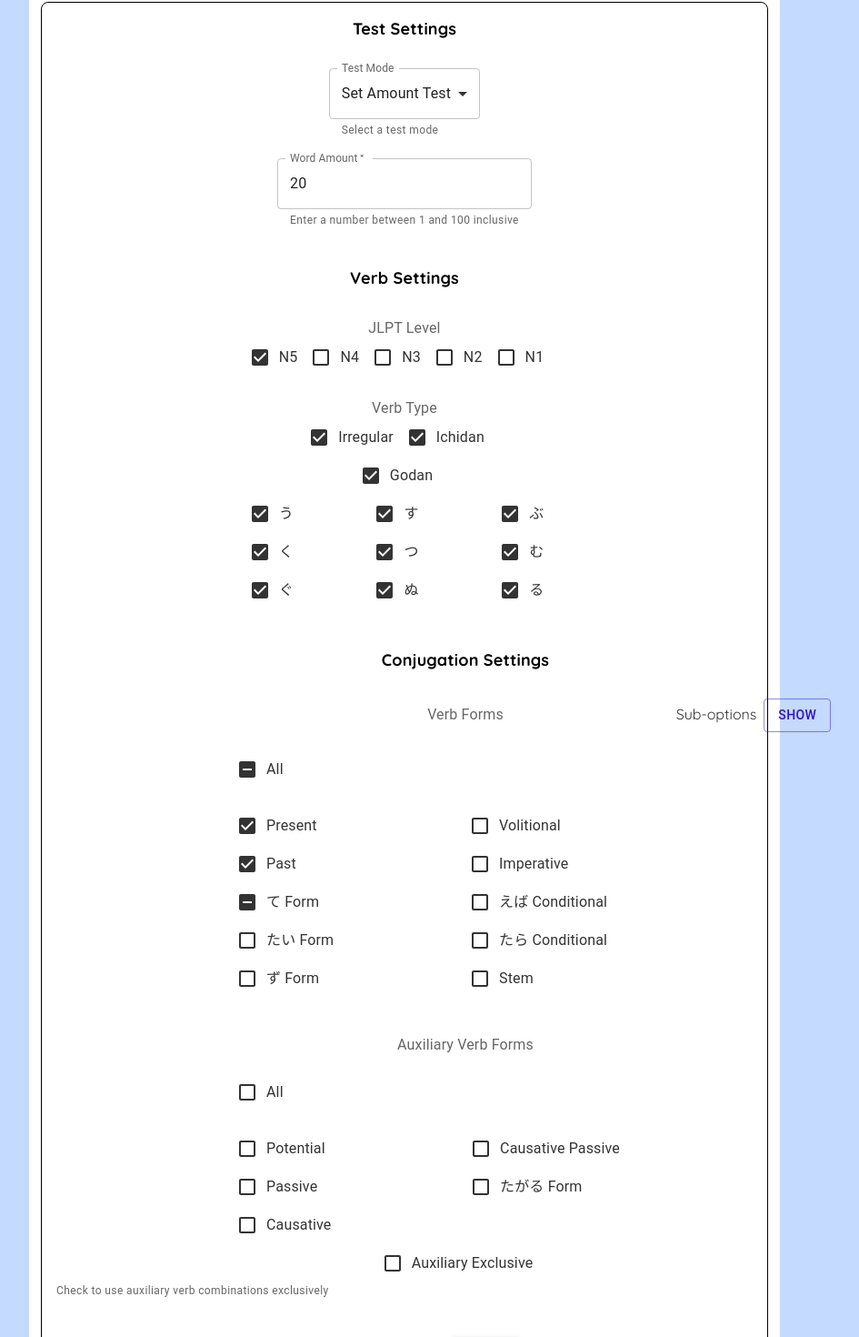
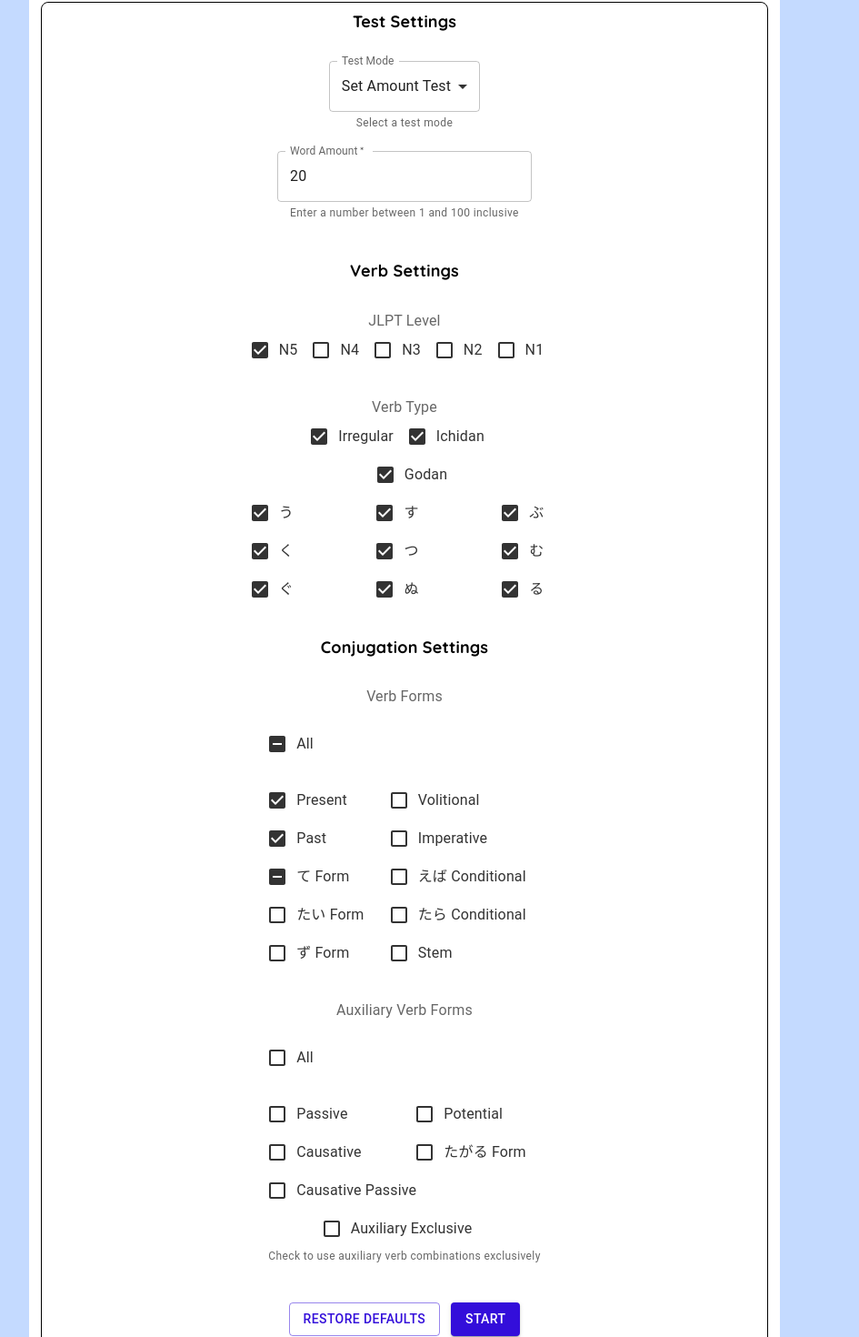
Before and after one commit to dan-turner-djt/Doushiryokucheck, a React (Create React App) app: page / in a window 1280 px wide. Shown: the part 480-1950 px from the top of the page at 91% size, without its empty margins (195-1140 px from the left). Built offline with nearby package versions, Linux system fonts and the light colour scheme.

Commit message:
styling improvements for 320px

```diff
--- a/src/Components/SettingsForm/SettingsForm.tsx
+++ b/src/Components/SettingsForm/SettingsForm.tsx
@@ -592,7 +592,7 @@ const SettingsForm = (props: SettingsFormProps) => {
 							label="Ichidan"
 						/>
 					</span>
-					<div>
+					<div className="godan-checkbox">
 						<FormControlLabel
 							control={
 								<Checkbox checked={checkAllVt()}
@@ -711,7 +711,6 @@ const SettingsForm = (props: SettingsFormProps) => {
 						</div>
 					</div>
 				</FormGroup>
-				<FormHelperText>{ verbTypeError? "Select at least one" : ((verbTypeNoResultsError && !verbLevelError)? "These settings will give no verbs, select more options" : "") }</FormHelperText>
 			</div>
 		);
 	};
@@ -903,7 +902,7 @@ const SettingsForm = (props: SettingsFormProps) => {
 	};
 
 	return (
-		<Box sx={{ p: 2, border: "1px solid black", borderRadius: 2 }}>
+		<Box sx={{ p: 1, border: "1px solid black", borderRadius: 2 }}>
 			<form className="form settings-form" onSubmit={ handleSubmit }>
 				<div>
 					<FormControl component="fieldset" variant="standard" error={ !fieldData.wordAmount.valid || !fieldData.timeLimit.valid }>
@@ -991,12 +990,14 @@ const SettingsForm = (props: SettingsFormProps) => {
 									/>
 								</span>
 							</FormGroup>
-							<FormHelperText>{ verbLevelError? "Select at least one" : "" }</FormHelperText>
 						</div>
+						<FormHelperText className="helper-text">{ verbLevelError? "Select at least one" : "" }</FormHelperText>
+						<div className="line-break-large"></div>
 						{vtSection()}
+						<FormHelperText className="helper-text">{ verbTypeError? "Select at least one" : ((verbTypeNoResultsError && !verbLevelError)? "These settings will give no verbs, select more options" : "") }</FormHelperText>
 					</FormControl>
 				</div>
-				<div className="line-break"></div>
+				<div className="line-break-large"></div>
 				<div>
 					<FormControl component="fieldset" variant="standard" error={isVerbFormError() || isExclusiveAuxError()}>
 						<FormLabel component="legend" className="form-title">Conjugation Settings</FormLabel>
@@ -1052,14 +1053,14 @@ const SettingsForm = (props: SettingsFormProps) => {
 						}
 						<div className="checkbox-group">
 							<span className="toggle-row">
-								<span></span>
+								{/*<span></span>*/}
 								<FormLabel>Verb Forms</FormLabel>
-								<span>
+								{/*<span>
 									<label style={{marginRight: "8px"}}>Sub-options</label>
 									<Button sx={{marginRight: "16px"}}variant="outlined" color="darkBlue" type="button" onClick={ toggleVfSubOptions }>
 										{showVfSubOptions? "Hide" : "Show"}
-									</Button>
-								</span>
+									</Button>*
+								</span>*/}
 							</span>
 							<div className="line-break"></div>
 							<div className={showVfSubOptions? "checkbox-grid-wide" : "checkbox-grid-slim"}>
@@ -1099,8 +1100,8 @@ const SettingsForm = (props: SettingsFormProps) => {
 								}
 							</div>
 						</div>
-						<FormHelperText style={{margin: "auto"}}>{ isVerbFormError()? "Select at least one" : "" }</FormHelperText>
-						<div className="line-break"></div>
+						<FormHelperText className="helper-text">{ isVerbFormError()? "Select at least one" : "" }</FormHelperText>
+						<div className="line-break-large"></div>
 						<div className="checkbox-group">
 							<FormLabel>Auxiliary Verb Forms</FormLabel>
 							<div className="line-break"></div>
@@ -1109,15 +1110,15 @@ const SettingsForm = (props: SettingsFormProps) => {
 								<div className="line-break"></div>
 								<div className="checkbox-parent-group">
 									<div>
-										{vfaCheckboxParentGroup("potential", AuxFormDisplayNames.potential, true)}
 										{vfaCheckboxParentGroup("passive", AuxFormDisplayNames.passive)}
 										{vfaCheckboxParentGroup("causative", AuxFormDisplayNames.causative)}
 									</div>
 									<div>
-										{vfaCheckboxParentGroup("causativePassive", AuxFormDisplayNames.causativePassive)}
+										{vfaCheckboxParentGroup("potential", AuxFormDisplayNames.potential, true)}
 										{vfaCheckboxParentGroup("tagaru", AuxFormDisplayNames.tagaru)}
 									</div>
 								</div>
+								{vfaCheckboxParentGroup("causativePassive", AuxFormDisplayNames.causativePassive)}
 							</div>
 							<div>
 								<FormControlLabel
@@ -1130,11 +1131,12 @@ const SettingsForm = (props: SettingsFormProps) => {
 									label="Auxiliary Exclusive"
 								/>
 							</div>
-							<FormHelperText style={{margin: "auto"}}>Check to use auxiliary verb combinations exclusively</FormHelperText>
-							<FormHelperText style={{margin: "auto"}}>{isExclusiveAuxError()? "Select at least one auxiliary form before checking this box" : ""}</FormHelperText>
 						</div>
+						<FormHelperText className="helper-text">Check to use auxiliary verb combinations exclusively</FormHelperText>
+						<FormHelperText className="helper-text">{isExclusiveAuxError()? "Select at least one auxiliary form before checking this box" : ""}</FormHelperText>
 					</FormControl>
 				</div>
+				<div className="line-break"></div>
 				<div className="form-button-row">
 					<Button variant="outlined" color="darkBlue" type="button" className="button-primary" onClick={ handleRestoreDefaults }>Restore Defaults</Button>
 					<Button variant="contained" color="darkBlue" type="submit" className="button-primary">Start</Button>
--- a/src/styles.scss
+++ b/src/styles.scss
@@ -60,20 +60,52 @@ body {
 
   .field {
     margin-bottom: 20px;
+
+    p {
+      text-align: center;
+    }
   }
 
   .checkbox-grid-wide {
-    max-width: 800px;
     margin: auto;
+
+    .vf-parent-column {
+      min-width: 180px;
+      display: flex;
+      justify-content: left;
+    }
+
+    .vf-first-column {
+      min-width: 100px;
+      display: flex;
+      justify-content: left;
+    }
+
+    .vf-second-column {
+      min-width: 100px;
+      display: flex;
+      justify-content: left;
+    }
+
+    .vf-third-column {
+      min-width: 160px;
+      display: flex;
+      justify-content: left;
+    }
+
+    .vf-fourth-column {
+      min-width: 160px;
+      display: flex;
+      justify-content: left;
+    }
   }
 
   .checkbox-grid-slim {
-    max-width: 500px;
     margin: auto;
   }
 
   .checkbox-group {
-    margin-bottom: 20px;
+    //margin-bottom: 20px;
   }
 
   .checkbox-parent-group {
@@ -81,59 +113,38 @@ body {
     justify-content: space-between;
 
     .parent-checkbox {
-      margin-right: 64px;
+      //margin-right: 64px;
     }
 
     .children-checkboxes {
       display: flex;
     }
-
-    .vf-parent-column {
-      width: 180px;
-      display: flex;
-      justify-content: left;
-    }
-
-    .vf-first-column {
-      width: 100px;
-      display: flex;
-      justify-content: left;
-    }
-
-    .vf-second-column {
-      width: 100px;
-      display: flex;
-      justify-content: left;
-    }
-
-    .vf-third-column {
-      width: 160px;
-      display: flex;
-      justify-content: left;
-    }
-
-    .vf-fourth-column {
-      width: 160px;
-      display: flex;
-      justify-content: left;
-    }
   }
 
-  .toggle-row {
+  /*.toggle-row {
     display: flex;
     align-items: baseline;
     justify-content: space-between;
-    min-width: 900px;
+    margin: auto;
 
     span {
-      width: 250px;
+      width: 190px;
     }
-  }
+  }*/
 
   .form-button-row button {
     margin-top: 20px;
     margin-left: 6px;
     margin-right: 6px;
+  }
+
+  .helper-text {
+    margin: auto;
+    text-align: center;
+  }
+
+  .godan-checkbox {
+    margin-left: 32px;
   }
 }
 
```
Also changed, not shown: 1 other file (tests, documents, lock files or other folders).
